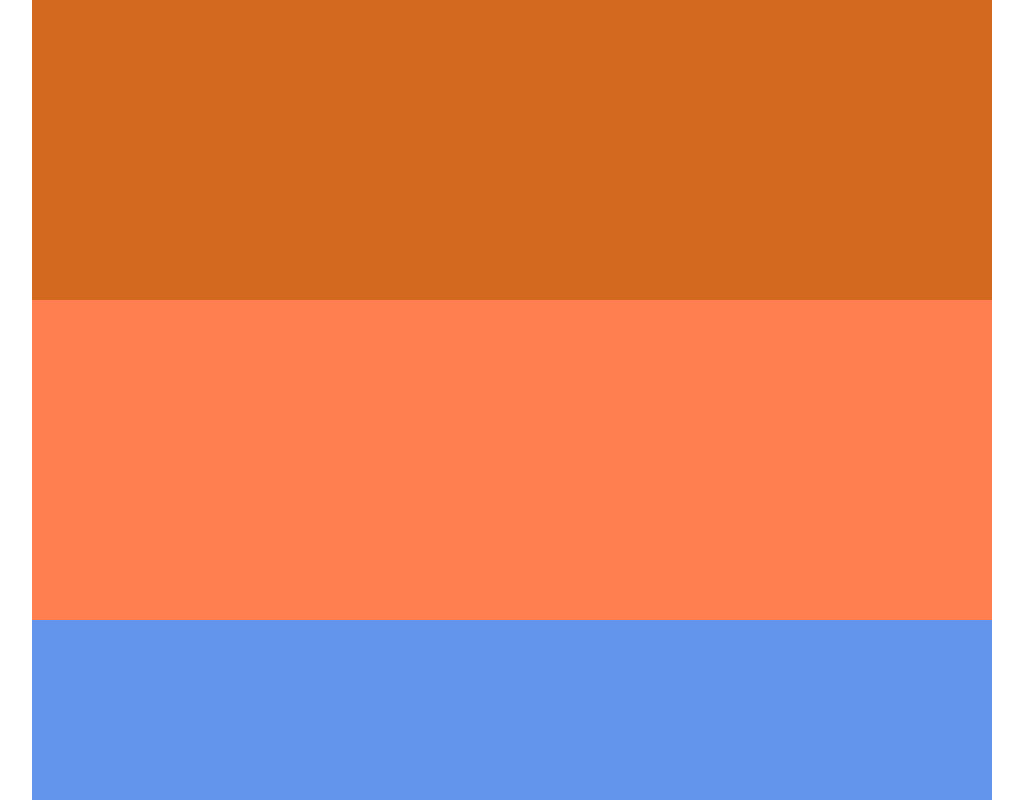
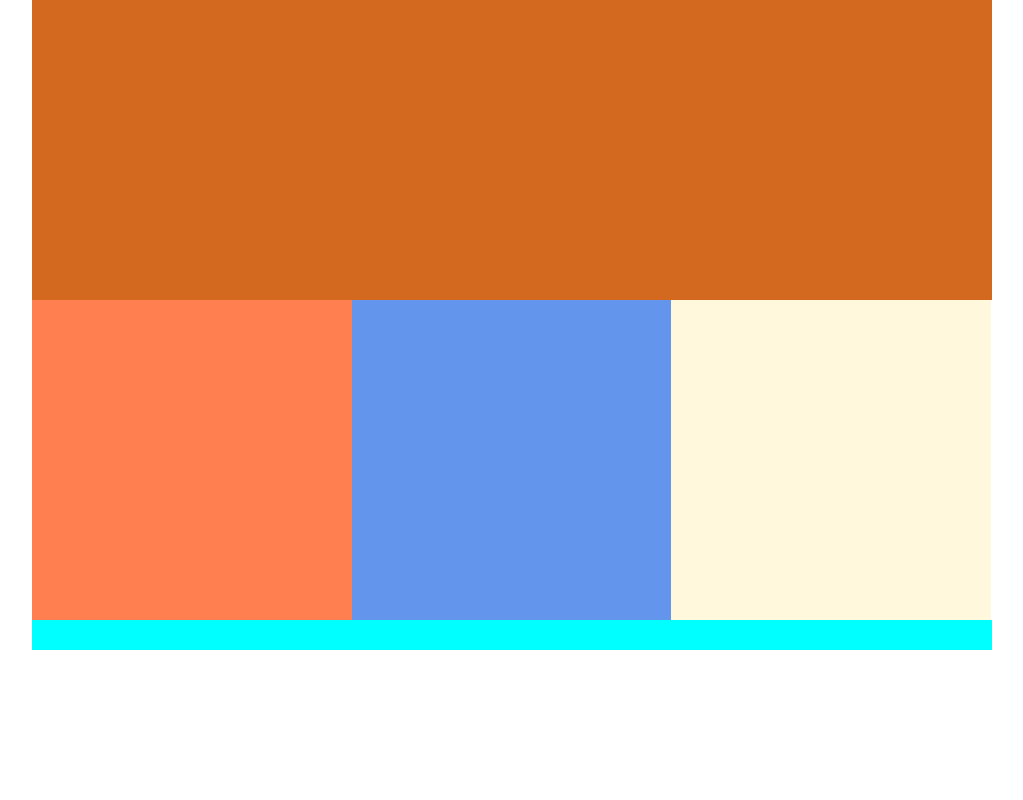
Before and after one commit to jbcameraguy/03.01-206-colors-starter, a plain HTML site: page index.html in a window 1280 px wide. Shown: the top 800 px of the page, without its empty margins (128-1151 px from the left). Drawn offline with Linux system fonts and the light colour scheme.

Commit message:
Changed layout based on screen size

```diff
--- a/css/main.css
+++ b/css/main.css
@@ -26,7 +26,8 @@ header {
 
 
 /*---------- CONTENT AREA ----------*/
-
+.col-1,
+.col-2,
 .col-3 {
   width: 100%;
   height: 320px;
@@ -62,7 +63,13 @@ footer {
   header {
     background-color: blueviolet;
   }
-
+  .col-1,
+  .col-2 {
+    width: 50%;
+  }
+  .col-3 {
+    width: 100%;
+  }
   #column-1 {
     background-color: brown;
   }
@@ -87,7 +94,11 @@ footer {
   header {
     background-color: chocolate;
   }
-
+  .col-1,
+  .col-2,
+  .col-3 {
+    width: 33.3%;
+  }
   #column-1 {
     background-color: coral;
   }
--- a/index.html
+++ b/index.html
@@ -12,8 +12,8 @@
       <header>
 
       </header>
-      <div id="column-1" class="col-3"></div>
-      <div id="column-2" class="col-3"></div>
+      <div id="column-1" class="col-1"></div>
+      <div id="column-2" class="col-2"></div>
       <div id="column-3" class="col-3"></div>
 
 
```
